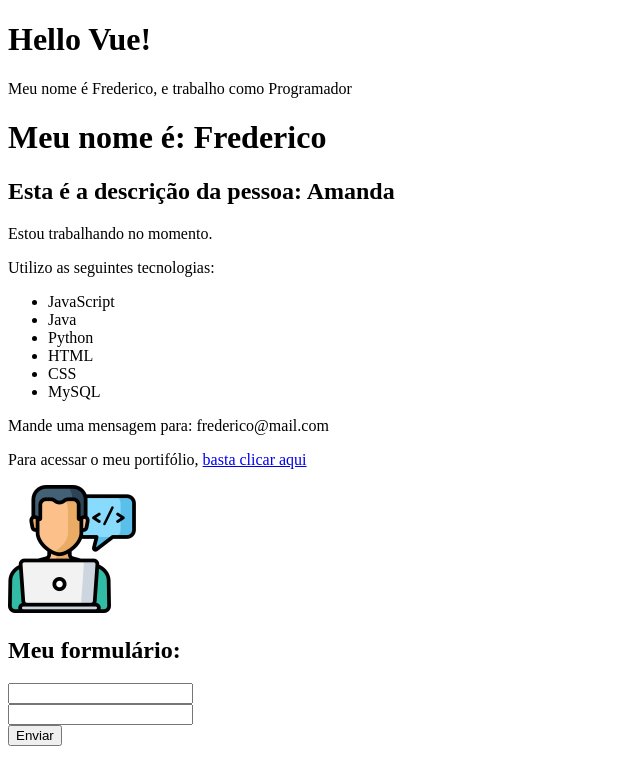
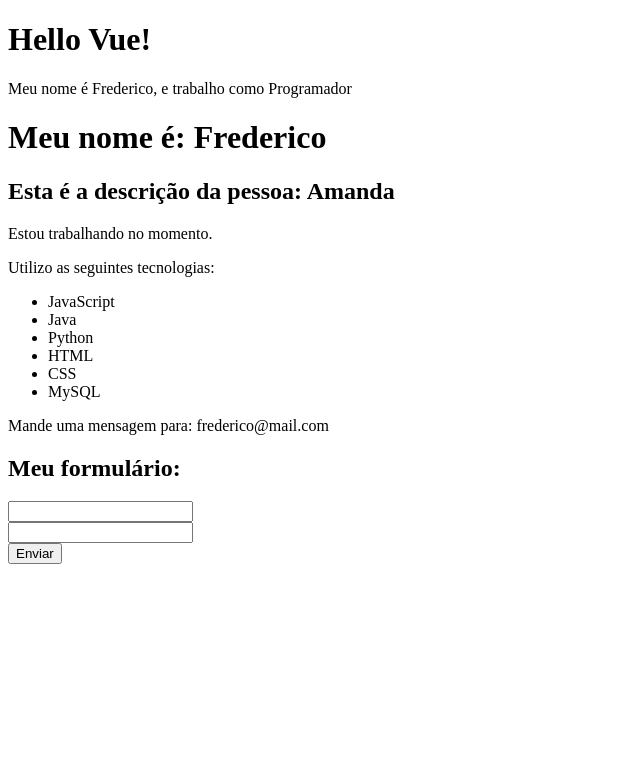
Before and after one commit to mfcastilho/learning_vue_framework, a Vue app in the folder 2_projeto_vue/: page / in a window 1280 px wide. Shown: the top 784 px of the page, without its empty margins (0-640 px from the left). Built offline with nearby package versions, Linux system fonts and the light colour scheme.

Commit message:
Revert "Learning about dynamic attributes"
This reverts commit b86b29c909920f028b10c606d35d2ee6093f0e0c.

```diff
--- a/2_projeto_vue/src/components/Info.vue
+++ b/2_projeto_vue/src/components/Info.vue
@@ -12,27 +12,18 @@
       <li>MySQL</li>
     </ul>
     <p v-show="mostrar_email">Mande uma mensagem para: {{email}}</p>
-    <p>Para acessar o meu portifólio, <a v-bind:href="meu_link" target="_blank">basta clicar aqui</a></p>
-    <Picture />
   </div>
-
 </template>
 
 <script>
 
-import Picture from "../components/Picture.vue"
-
 export default{
   name: "Info",
-  components:{
-    Picture
-  },
   data(){
     return{
       esta_trabalhando: true,
       mostrar_email: true,
-      email: "frederico@mail.com",
-      meu_link:"https://mfcastilho.github.io/challenge3-portifolio/"
+      email: "frederico@mail.com"
     }
   }
 }
--- a/2_projeto_vue/src/components/Pessoa.vue
+++ b/2_projeto_vue/src/components/Pessoa.vue
@@ -9,7 +9,6 @@
 <script>
 import Info from "./Info.vue";
 import Form from "./Form.vue";
-
 
 export default {
   name: "Pessoa",
--- a/2_projeto_vue/src/components/Picture.vue
+++ /dev/null
@@ -1,15 +0,0 @@
-<template>
-  <img v-bind:src="avatar" v-bind:alt="description" />
-</template>
-
-<script>
-export default {
-  name: "Picture",
-  data() {
-    return {
-      avatar: "/img/avatar.png",
-      description: "Mario Frederico",
-    };
-  },
-};
-</script>
```
Also changed, not shown: 2_projeto_vue/public/img/avatar.png (deleted), 2_projeto_vue/public/img/mf_profile_picture.jpeg (deleted).
